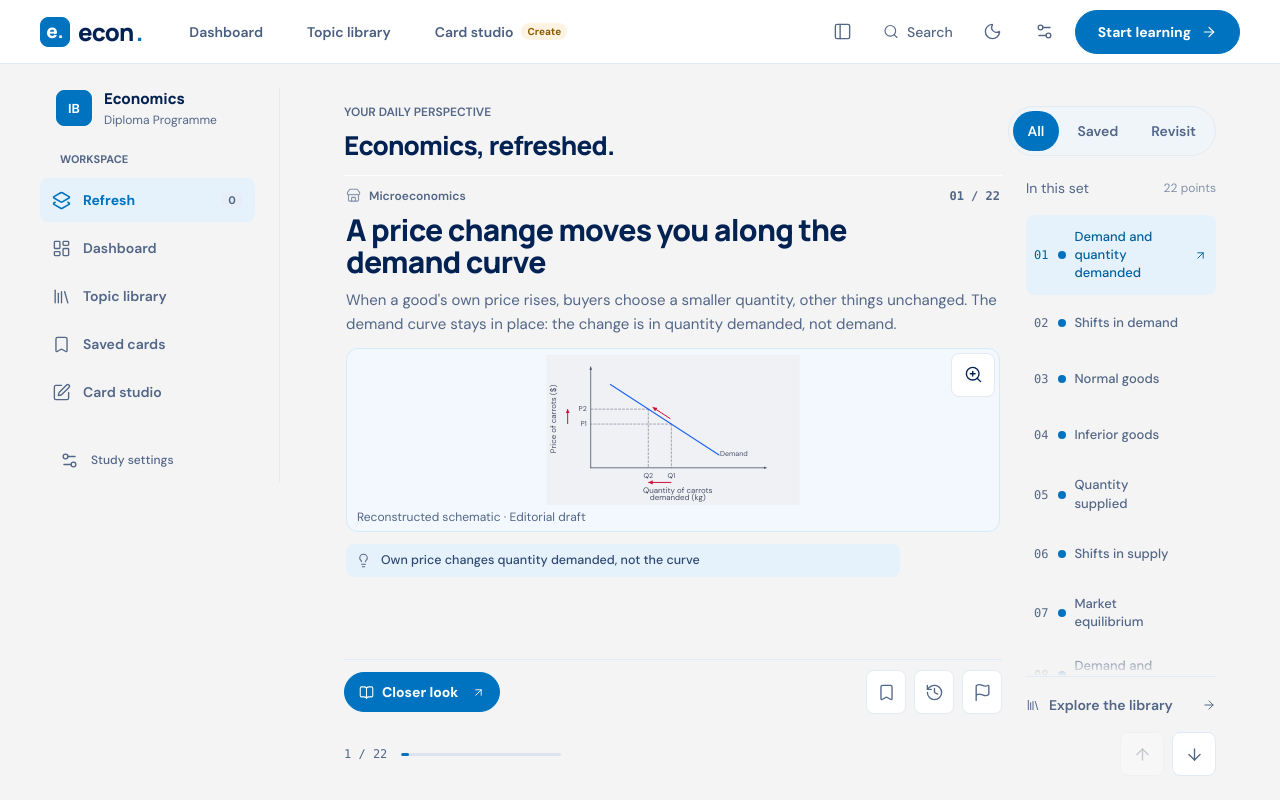
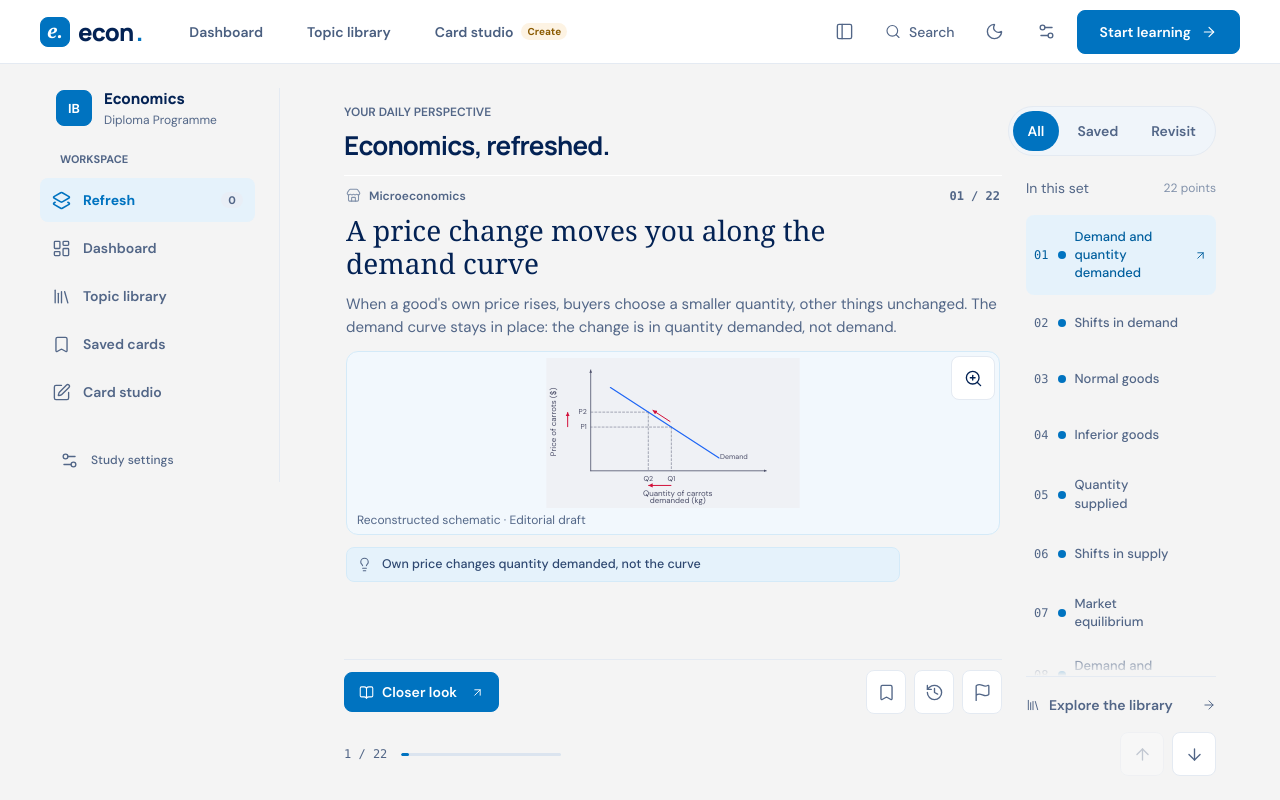
Before and after one commit to ChromedomeV12/EconRevisionPlatform, a plain HTML site: page index.html in a window 1280 px wide. Drawn offline with Linux system fonts and the light colour scheme.

Commit message:
Soften the visual system: serif reading voice, rectangle buttons, page texture, contrast fixes

```diff
--- a/feed-controls.css
+++ b/feed-controls.css
@@ -77,15 +77,15 @@
   :root[data-layout="swipe"] .refresh-canvas .refresh-meta span { font-size: 10px; }
   :root[data-layout="swipe"] .refresh-canvas .refresh-body { padding: 0; }
   :root[data-layout="swipe"] .refresh-canvas .refresh-art { padding-inline: 10px; }
-  :root[data-layout="swipe"] body.feed-mode .refresh-point h2 { font-size: 28px; }
-  :root[data-layout="swipe"] body.feed-mode .refresh-summary { font-size: 15px; line-height: 1.6; }
+  :root[data-layout="swipe"] body.feed-mode .refresh-point h2 { font-size: 24px; line-height: 1.22; }
+  :root[data-layout="swipe"] body.feed-mode .refresh-summary { font-size: 14.5px; line-height: 1.55; }
   .feed-action-menu { right: 50px; }
 }
 @media (max-height: 760px) {
   :root[data-layout="swipe"] body.feed-mode .refresh-point { padding-top: 14px; }
   :root[data-layout="swipe"] body.feed-mode .refresh-meta { margin-bottom: 10px; }
-  :root[data-layout="swipe"] body.feed-mode .refresh-point h2 { font-size: 23px; line-height: 1.16; }
-  :root[data-layout="swipe"] body.feed-mode .refresh-summary { font-size: 13.5px; line-height: 1.45; margin-block: 10px 12px; }
+  :root[data-layout="swipe"] body.feed-mode .refresh-point h2 { font-size: 22px; line-height: 1.18; }
+  :root[data-layout="swipe"] body.feed-mode .refresh-summary { font-size: 13.5px; line-height: 1.45; margin-block: 9px 10px; }
   :root[data-layout="swipe"] body.feed-mode .refresh-art { padding: 6px 10px; }
   :root[data-layout="swipe"] body.feed-mode .refresh-art :is(canvas, img[data-diagram], svg[data-graph]) { height: 140px; }
   :root[data-layout="swipe"] body.feed-mode .refresh-art small { margin-top: 2px; }
--- a/theme.css
+++ b/theme.css
@@ -737,7 +737,9 @@ html:has(#mobileMenu[open]) { overflow: hidden; }
   --font-display: Manrope, "DM Sans", system-ui, sans-serif;
   --font-body: "DM Sans", system-ui, sans-serif;
   --font-mono: ui-monospace, "SFMono-Regular", Consolas, monospace;
-  --reading-serif: var(--font-display);
+  /* Knowledge content reads in a serif again; bold geometric sans everywhere
+     reads machine-generated. Interface chrome keeps Manrope. */
+  --reading-serif: Georgia, "Iowan Old Style", "Times New Roman", serif;
 
   /* Diagram roles stay legible on light paper in both themes. */
   --plot-demand: var(--blue-600);
@@ -831,14 +833,28 @@ html:has(#mobileMenu[open]) { overflow: hidden; }
 
 /* ---- Base ---------------------------------------------------------------- */
 html, body, body.feed-mode { color: var(--text); background: var(--page); }
+/* Subtle dot grid gives the page a paper texture instead of anonymous flat gray. */
+body:not(.feed-mode) {
+  background-image: radial-gradient(circle, color-mix(in srgb, var(--navy-900) 7%, transparent) 1px, transparent 1px);
+  background-size: 22px 22px;
+  background-position: 11px 11px;
+}
 body { font-family: var(--font-body); }
-:is(h1, h2, h3, .refresh-heading h1, .refresh-point h2, .library-body h3, .topic-info h3, .detail-heading h2, .dialog-title) {
+/* Interface headings: Manrope 700, not 800 - confidence without the billboard. */
+:is(h1, h2, h3, h4, .refresh-heading h1, .section-heading h2, .welcome-card-heading h2) {
   font-family: var(--font-display);
-  font-weight: 800;
-  letter-spacing: -0.02em;
+  font-weight: 700;
+  letter-spacing: -0.015em;
   color: var(--text);
 }
-:is(button, a, input, select, textarea):focus-visible { outline: 3px solid var(--accent); outline-offset: 2px; }
+/* Reading voice: knowledge headlines, library titles and dialog titles serif. */
+:is(.refresh-point h2, .library-body h3, .topic-info h3, .detail-heading h2, .dialog-title) {
+  font-family: var(--reading-serif);
+  font-weight: 500;
+  letter-spacing: 0;
+  color: var(--text);
+}
+:is(button, a, input, select, textarea):focus-visible { outline: 2px solid var(--accent); outline-offset: 2px; }
 ::selection { background: var(--sky-200); color: var(--navy-900); }
 
 /* ---- Header -------------------------------------------------------------- */
@@ -858,7 +874,7 @@ body { font-family: var(--font-body); }
 .search-trigger:hover { background: var(--secondary); }
 .header-tools .icon-button { border-radius: var(--radius-sm); color: var(--muted); border-color: transparent; background: transparent; }
 .header-tools .icon-button:hover { background: var(--secondary); color: var(--text); }
-.header-cta { border-radius: var(--radius-pill); }
+.header-cta { border-radius: var(--radius-sm); }
 
 /* ---- Actions ------------------------------------------------------------- */
 .btn {
@@ -873,12 +889,13 @@ body { font-family: var(--font-body); }
 }
 .btn:hover { background: var(--secondary); border-color: var(--border-hover); }
 .btn.primary, .btn.dark {
-  border-radius: var(--radius-pill);
+  border-radius: var(--radius-sm);
   background: var(--accent);
   border-color: var(--accent);
   color: var(--on-accent);
   padding: 12px 22px;
-  font-weight: 700;
+  font-weight: 600;
+  box-shadow: 0 1px 2px color-mix(in srgb, var(--navy-900) 14%, transparent);
 }
 .btn.primary:hover, .btn.dark:hover { background: var(--accent-strong); border-color: var(--accent-strong); filter: none; }
 .btn.primary .lucide, .btn.dark .lucide { color: inherit; }
@@ -917,7 +934,8 @@ body { font-family: var(--font-body); }
 .stat, .topic-card, .library-card, dialog {
   background: var(--panel);
   border: 1px solid var(--border);
-  box-shadow: none;
+  box-shadow: 0 1px 2px color-mix(in srgb, var(--navy-900) 5%, transparent),
+    0 10px 28px color-mix(in srgb, var(--navy-900) 6%, transparent);
 }
 .stat { border-radius: var(--radius-md); }
 .topic-card, .library-card { border-radius: var(--radius-md); overflow: hidden; }
@@ -965,7 +983,7 @@ body { font-family: var(--font-body); }
 .refresh-filters { background: var(--secondary); border: 1px solid var(--border); border-radius: var(--radius-pill); padding: 4px; }
 .refresh-filters button { border-radius: var(--radius-pill); color: var(--muted); font-weight: 600; }
 .refresh-filters button:hover { color: var(--text); background: var(--panel); }
-.refresh-point h2 { font-size: 38px; line-height: 1.08; letter-spacing: -0.025em; color: var(--text); }
+.refresh-point h2 { font-size: 34px; line-height: 1.22; letter-spacing: 0; color: var(--text); }
 .refresh-art :is(canvas, img[data-diagram], svg[data-graph]) { height: clamp(132px, 18dvh, 190px); background: transparent; }
 .refresh-art :is(canvas, svg[data-graph]) { border: 0; }
 .refresh-summary { font-size: 16px; line-height: 1.6; }
@@ -974,10 +992,10 @@ body { font-family: var(--font-body); }
 .refresh-art small { color: var(--slate-500); }
 .refresh-takeaway {
   background: var(--selected);
-  border: 0;
+  border: 1px solid var(--diagram-mat-edge);
   border-radius: var(--radius-sm);
-  padding: 8px 12px;
-  font-size: 13.5px;
+  padding: 9px 13px;
+  font-size: 14px;
   font-weight: 500;
   color: var(--slate-700);
 }
@@ -985,11 +1003,12 @@ body { font-family: var(--font-body); }
 .refresh-takeaway > .lucide { color: var(--accent); }
 .refresh-actions { border-top: 1px solid var(--border); }
 .refresh-actions > button {
-  border-radius: var(--radius-pill);
+  border-radius: var(--radius-sm);
   background: var(--accent);
   border-color: var(--accent);
   color: var(--on-accent);
-  font-weight: 700;
+  font-weight: 600;
+  box-shadow: 0 1px 2px color-mix(in srgb, var(--navy-900) 14%, transparent);
 }
 .refresh-actions > button:hover { background: var(--accent-strong); border-color: var(--accent-strong); }
 .refresh-actions .icon-button { border: 1px solid var(--border); background: var(--panel); color: var(--muted); border-radius: var(--radius-sm); }
@@ -1052,8 +1071,8 @@ body { font-family: var(--font-body); }
 .stats-grid { gap: 14px; }
 .stats-grid .stat { border: 1px solid var(--border); border-radius: var(--radius-md); }
 
-.stat-symbol { width: 34px; height: 34px; border-radius: var(--radius-pill); background: var(--sky-100); color: var(--accent); }
-.stat-value { font-family: var(--font-display); font-weight: 800; font-size: 32px; letter-spacing: -0.03em; color: var(--text); }
+.stat-symbol { width: 36px; height: 36px; border-radius: var(--radius-sm); background: var(--sky-100); color: var(--accent); }
+.stat-value { font-family: var(--font-display); font-weight: 700; font-size: 32px; letter-spacing: -0.02em; color: var(--text); }
 .stat-value small { font-weight: 600; }
 :root[data-theme="dark"] .stat-symbol { background: color-mix(in srgb, var(--accent) 18%, var(--panel)); }
 
@@ -1120,7 +1139,9 @@ body { font-family: var(--font-body); }
 :root[data-theme="dark"] .unit-card.teal { background: #0b7d72; }
 :root[data-theme="dark"] .unit-card.orange { background: #b35c00; }
 :root[data-theme="dark"] .unit-card.navy { background: #163e75; }
-.library-body h3 { font-size: 20px; line-height: 1.3; letter-spacing: -0.02em; }
+.library-body h3 { font-size: 21px; line-height: 1.32; letter-spacing: 0; }
+/* White-on-colour blocks keep the sans voice; serif thins over saturated fills. */
+.unit-card .library-body h3 { font-family: var(--font-display); font-weight: 700; letter-spacing: -0.01em; }
 .library-bottom { border-top: 1px solid var(--border); }
 .library-bottom .icon-button { border: 1px solid var(--border); }
 
@@ -1180,7 +1201,7 @@ body { font-family: var(--font-body); }
 /* ---- Dialogs ------------------------------------------------------------- */
 #modal { border-radius: var(--radius-lg); border: 1px solid var(--border); box-shadow: var(--shadow-raised); }
 #modal .modal-header { border-bottom: 1px solid var(--border); }
-#modal .detail-heading h2 { font-size: 24px; letter-spacing: -0.02em; }
+#modal .detail-heading h2 { font-size: 24px; letter-spacing: 0; }
 #modal .detail-section h3 { font-size: 15px; font-weight: 800; color: var(--text); }
 .review-warning { background: var(--warning-bg); border-left: 3px solid var(--warning); border-radius: var(--radius-sm); }
 .toast { background: var(--navy-900); color: #ffffff; border: 0; border-radius: var(--radius-pill); font-weight: 600; }
@@ -1204,7 +1225,7 @@ body { font-family: var(--font-body); }
   .refresh-art :is(canvas, img[data-diagram], svg[data-graph]) { height: 132px; }
 }
 @media (max-height: 800px) and (min-width: 651px) {
-  .refresh-point h2 { font-size: 30px; line-height: 1.06; }
+  .refresh-point h2 { font-size: 28px; line-height: 1.2; }
   .refresh-summary { font-size: 14.5px; line-height: 1.5; }
   .refresh-art { padding: 6px 10px; }
   .refresh-art :is(canvas, img[data-diagram], svg[data-graph]) { height: 118px; }
@@ -1214,7 +1235,7 @@ body { font-family: var(--font-body); }
 @media (max-width: 767px) {
   .welcome-hero { padding: 44px 16px 40px; margin: 12px 12px 0; border-radius: var(--radius-lg); }
   .welcome-hero h1 { font-size: 34px; }
-  .refresh-point h2 { font-size: 26px; }
+  .refresh-point h2 { font-size: 24px; }
   .view-heading h1 { font-size: 28px; }
 }
 @media (max-width: 650px) {
@@ -1224,6 +1245,11 @@ body { font-family: var(--font-body); }
   .refresh-takeaway { font-size: 13px; padding: 8px 12px; }
 }
 :root[data-theme="dark"] :is(.global-nav a, .primary-nav a) { color: var(--muted); }
+/* Diagram labels sit on the light diagram mat even in dark mode, so they need
+   dark ink there - slate-500 on light paper fails 4.5:1. */
+:root[data-theme="dark"] :is(.visual-label, .refresh-art small) { color: #43536f; }
+:root[data-theme="dark"] .crumb-pill { color: var(--muted); }
+:root[data-theme="dark"] .crumb-pill.current { color: var(--text); }
 :root[data-theme="dark"] .feed-rail .icon-button { color: var(--text); }
 @media (prefers-reduced-transparency: reduce) {
   .feed-rail .icon-button, .feed-action-menu, .swipe-bar .icon-button { background: var(--panel); backdrop-filter: none; }
```
Also changed, not shown: 2 other files.
